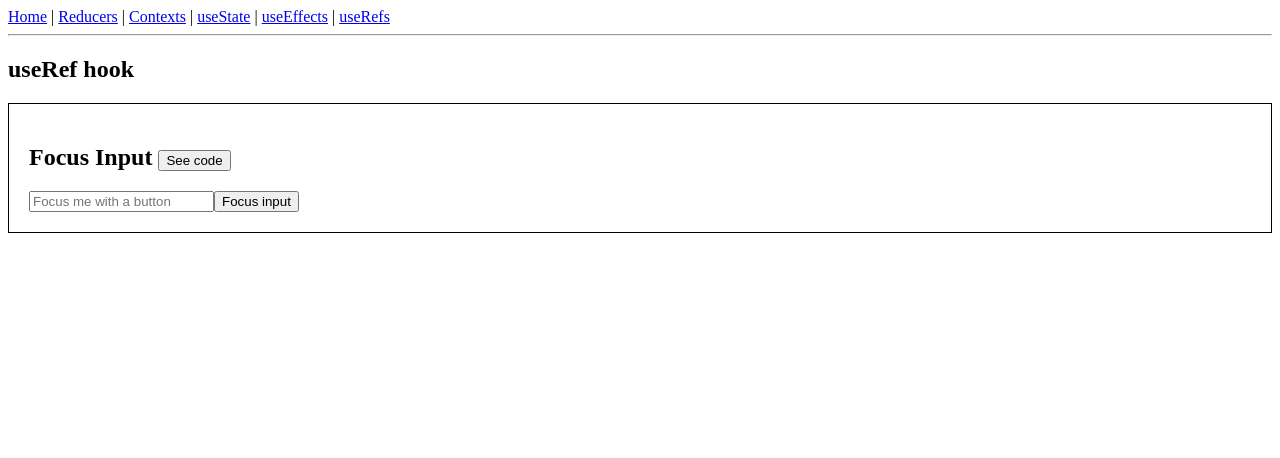
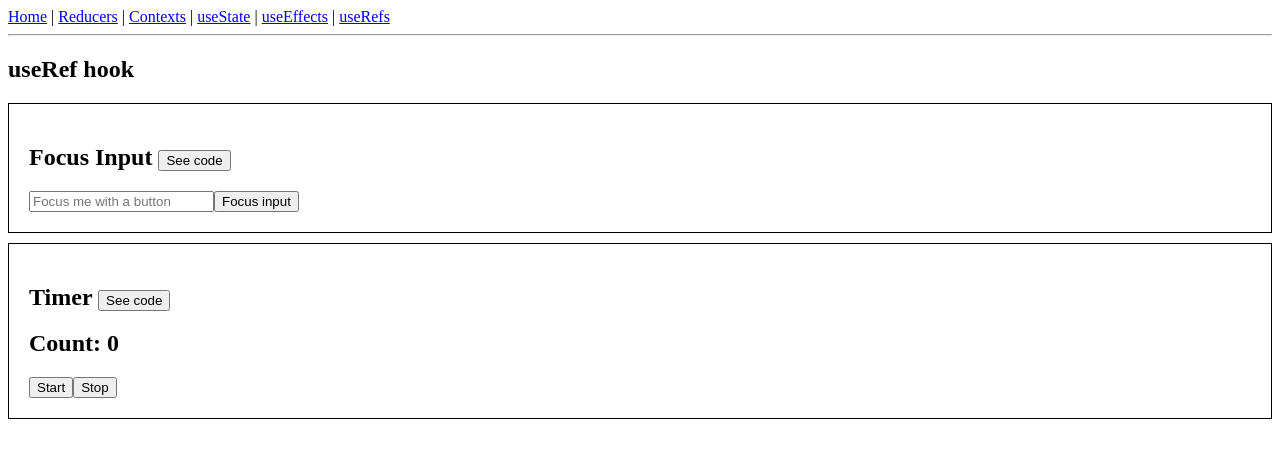
Before and after one commit to biancavlz/component-catalog, a React (Create React App) app: page /use_refs in a window 1280 px wide. Shown: the top 458 px of the page. Built offline with nearby package versions, Linux system fonts and the light colour scheme.

Commit message:
useRef - Add timer

```diff
--- /dev/null
+++ b/src/components/hooks/useRef/Timer.js
@@ -0,0 +1,27 @@
+import { useRef, useState } from "react";
+
+function Timer() {
+  const [count, setCount] = useState(0);
+  const timerId = useRef(null);
+
+  function startTimer() {
+    if (!timerId.current) {
+      timerId.current = setInterval(() => setCount((prev) => prev + 1), 1000);
+    }
+  }
+
+  function stopTimer() {
+    clearInterval(timerId.current);
+    timerId.current = null;
+  }
+
+  return (
+    <div>
+      <h1>Count: {count}</h1>
+      <button onClick={startTimer}>Start</button>
+      <button onClick={stopTimer}>Stop</button>
+    </div>
+  );
+}
+
+export default Timer;
--- /dev/null
+++ b/src/components/hooks/useRef/codes.js
@@ -0,0 +1,46 @@
+export const focusElement = `import { useRef } from "react";
+function FocusElement() {
+  const inputRef = useRef(null);
+
+  function handleClick() {
+    inputRef.current.focus();
+  }
+
+  return (
+    <div>
+      <input type="text" placeholder="Focus me with a button" ref={inputRef} />
+      <button onClick={handleClick}>Focus input</button>
+    </div>
+  );
+}
+
+export default FocusElement;
+`;
+
+export const timer = `import { useRef, useState } from "react";
+function Timer() {
+  const [count, setCount] = useState(0);
+  const timerId = useRef(null);
+
+  function startTimer() {
+    if (!timerId.current) {
+      timerId.current = setInterval(() => setCount((prev) => prev + 1), 1000);
+    }
+  }
+
+  function stopTimer() {
+    clearInterval(timerId.current);
+    timerId.current = null;
+  }
+
+  return (
+    <div>
+      <h1>Count: {count}</h1>
+      <button onClick={startTimer}>Start</button>
+      <button onClick={stopTimer}>Stop</button>
+    </div>
+  );
+}
+
+export default Timer;
+`;
--- a/src/pages/UseRefs.js
+++ b/src/pages/UseRefs.js
@@ -1,12 +1,18 @@
 import HeaderCard from "../components/HeaderCard";
+import { focusElement, timer } from "../components/hooks/useRef/codes";
 import FocusElement from "../components/hooks/useRef/FocusElement";
+import Timer from "../components/hooks/useRef/Timer";
 
 function UseRefs() {
   return (
     <section>
       <h1>useRef hook</h1>
-      <HeaderCard text="Focus Input">
+      <HeaderCard text="Focus Input" code={focusElement}>
         <FocusElement />
+      </HeaderCard>
+
+      <HeaderCard text="Timer" code={timer}>
+        <Timer />
       </HeaderCard>
     </section>
   );
```
